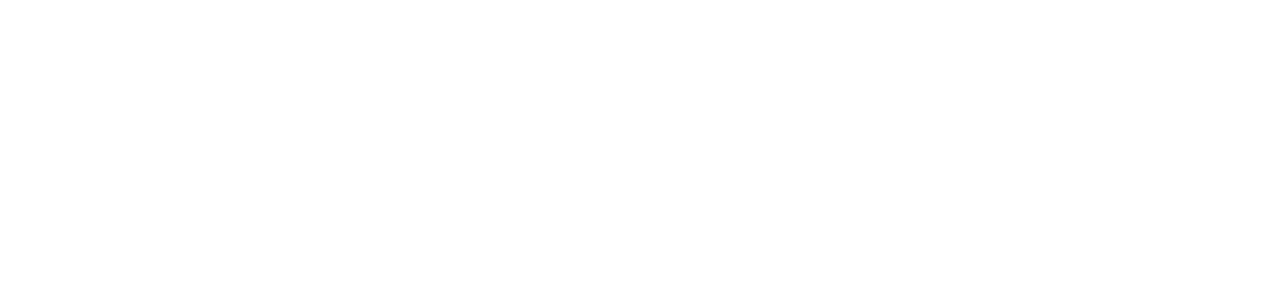
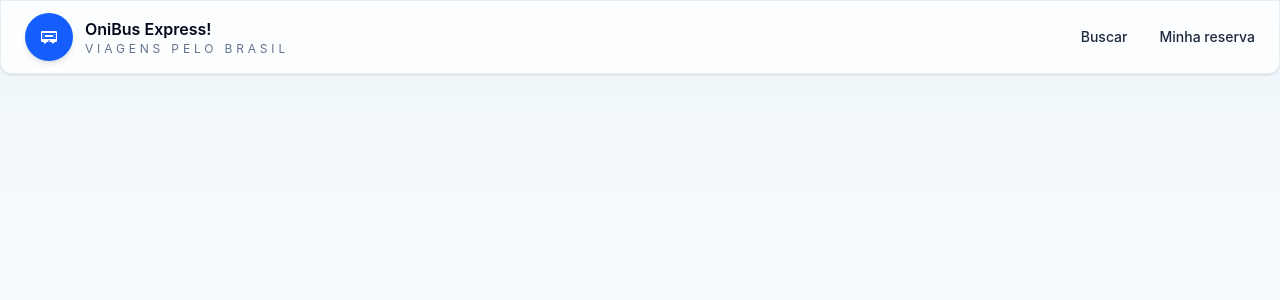
Before and after one commit to ALEXFSX/OniBus-Express, a React (Vite) app in the folder frontend/: page / in a window 1280 px wide. Shown: the top 300 px of the page. Built offline with nearby package versions, Linux system fonts and the light colour scheme.

Commit message:
feat: implementa estrutura principal do cabeçalho

```diff
--- a/frontend/src/App.tsx
+++ b/frontend/src/App.tsx
@@ -1,8 +1,11 @@
 import './index.css'
+import Header from './components/Header'
 
 function App() {
   return (
-   <div></div>
+    <div className="min-h-screen bg-page">
+      <Header />
+    </div>
   )
 }
 
--- /dev/null
+++ b/frontend/src/components/Header.tsx
@@ -0,0 +1,28 @@
+export default function Header() {
+  return (
+    <header className="w-full rounded-b-xl border border-slate-200/80 bg-white/80 px-4 py-3 shadow-sm backdrop-blur-md sm:px-6">
+   <div className="mx-auto flex max-w-7xl items-center justify-between ">
+
+      <div className="flex items-center gap-3">
+        <span className="inline-flex h-12 w-12 items-center justify-center rounded-3xl bg-blue-600 text-white shadow-md">
+          <svg viewBox="0 0 24 24" aria-hidden="true" className="h-6 w-6">
+            <path
+              fill="currentColor"
+              d="M4 7a1 1 0 0 1 1-1h14a1 1 0 0 1 1 1v9a1 1 0 0 1-1 1h-1.5a1.5 1.5 0 0 1-3 0H9.5a1.5 1.5 0 0 1-3 0H5a1 1 0 0 1-1-1V7Zm2.5 2.5A1.5 1.5 0 1 0 8 11a1.5 1.5 0 0 0-1.5-1.5Zm11 0A1.5 1.5 0 1 0 19 11a1.5 1.5 0 0 0-1.5-1.5ZM5 8v2h14V8H5Zm14 4H5v2h14v-2Zm-6.5 3h-1v2h1v-2Z"
+              />
+          </svg>
+        </span>
+        <div>
+          <p className="text-base font-semibold text-slate-950">OniBus <br className="sm:hidden" />Express!</p>
+          <p className="text-xs uppercase tracking-[0.32em] text-slate-500 hidden sm:block">Viagens pelo Brasil</p>
+        </div>
+      </div>
+
+      <nav aria-label="Navegação principal" className="flex items-center gap-8 text-sm font-medium text-slate-800">
+        <a href="#" className="transition hover:text-blue-600">Buscar</a>
+        <a href="#" className="transition hover:text-blue-600">Minha reserva</a>
+      </nav>
+              </div>
+    </header>
+  )
+}
--- a/frontend/src/index.css
+++ b/frontend/src/index.css
@@ -1 +1,63 @@
 @import "tailwindcss";
+
+@theme {
+  /* Colors */
+  --color-primary: #0757A8;
+  --color-primary-dark: #034F9D;
+  --color-text-main: #071426;
+  --color-text-muted: #5F6B7A;
+  --color-border: #D8E2EC;
+  --color-background: #F5F9FC;
+  --color-background-alt: #EEF6FB;
+  --color-header-border: #DFE7EF;
+
+  /* Typography */
+  --font-sans: Inter, system-ui, -apple-system, BlinkMacSystemFont, "Segoe UI", sans-serif;
+}
+
+@layer base {
+  html {
+    font-family: var(--font-sans);
+    color: var(--color-text-main);
+    background: linear-gradient(180deg, var(--color-background-alt) 0%, white 70%);
+    text-rendering: optimizeLegibility;
+    -webkit-font-smoothing: antialiased;
+    -moz-osx-font-smoothing: grayscale;
+  }
+
+  body {
+    margin: 0;
+    min-height: 100vh;
+    background: inherit;
+    color: inherit;
+  }
+
+  *,
+  *::before,
+  *::after {
+    box-sizing: border-box;
+  }
+
+  a {
+    color: inherit;
+    text-decoration: none;
+  }
+
+  button,
+  input,
+  select,
+  textarea {
+    font: inherit;
+  }
+
+  ::selection {
+    background: var(--color-primary);
+    color: white;
+  }
+}
+
+@layer utilities {
+  .bg-page {
+    background: linear-gradient(180deg, var(--color-background-alt) 0%, white 70%);
+  }
+}
```
